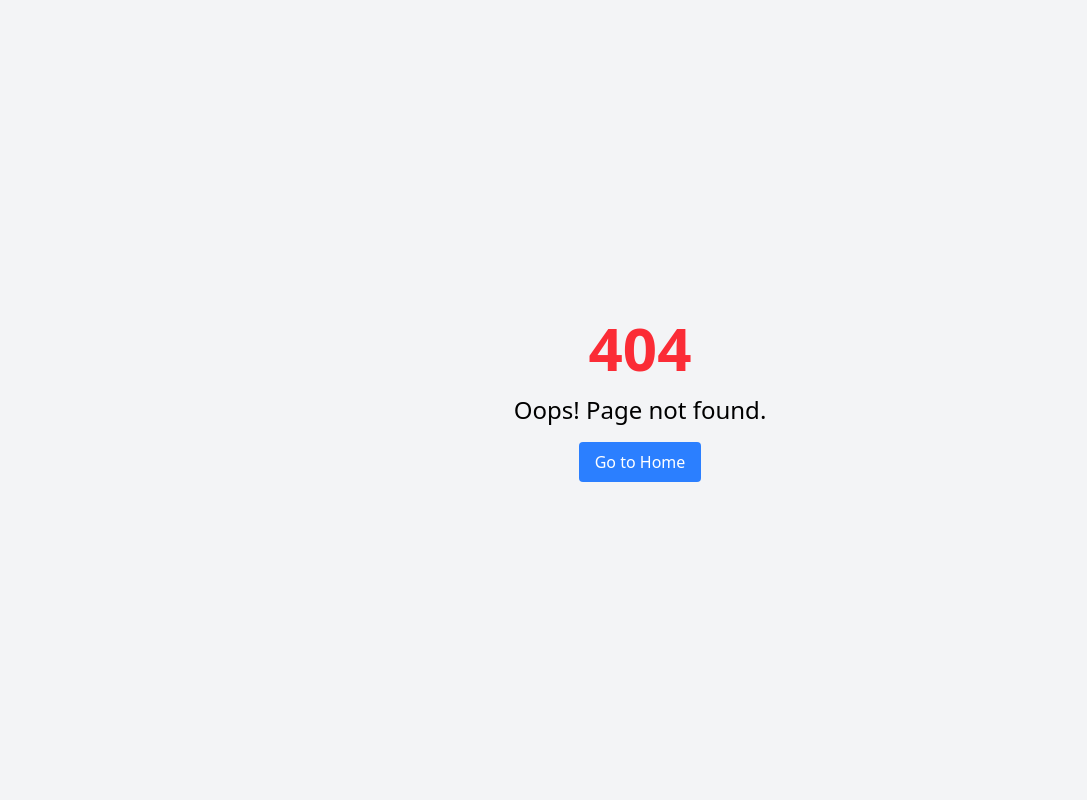
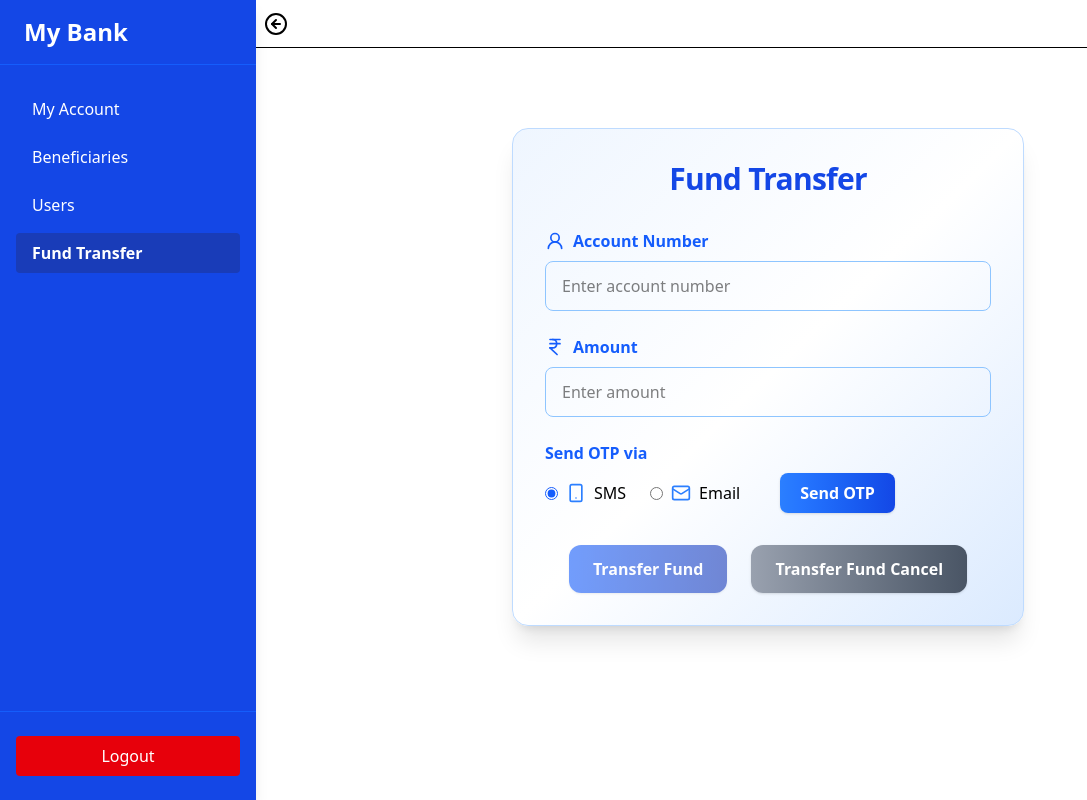
Before and after one commit to vasanth842000/MyBank-App, a React (Vite) app: page /fund-transfer in a window 1280 px wide. Before the commit this address had no page. Shown: the whole page, without its empty margins (0-1087 px from the left). Built offline with nearby package versions, Linux system fonts and the light colour scheme.

Commit message:
fund transfer screen added

```diff
--- a/src/App.tsx
+++ b/src/App.tsx
@@ -8,6 +8,7 @@ import AccountDetails from "./screens/AccountDetails";
 import Loader from "./components/shared/Loader";
 import NotFound from "./NotFound";
 import Users from "./screens/Users";
+import FundTransfer from "./screens/FundTransfer";
 
 function App() {
   const { token, user } = useSelector((state: RootState) => state.auth);
@@ -22,6 +23,7 @@ function App() {
               <Route element={<AccountDetails />} index />
               <Route element={<Beneficiary />} path="/beneficiaries" />
               <Route element={<Users />} path="/users" />
+              <Route element={<FundTransfer />} path="/fund-transfer" />
             </Route>
             <Route element={<NotFound />} path="*" />
           </Routes>
--- a/src/components/appSidebar/AppSidebar.tsx
+++ b/src/components/appSidebar/AppSidebar.tsx
@@ -35,6 +35,9 @@ export function AppSidebar() {
         <NavLink to="/users" className={linkClasses}>
           Users
         </NavLink>
+        <NavLink to="/fund-transfer" className={linkClasses}>
+          Fund Transfer
+        </NavLink>
       </nav>
 
       {/* Logout at bottom */}
--- /dev/null
+++ b/src/screens/FundTransfer.tsx
@@ -0,0 +1,143 @@
+import React, { useState } from "react";
+import { Mail, Smartphone, KeyRound, User2, DollarSign, IndianRupee } from "lucide-react";
+
+const FundTransfer = () => {
+  const [amount, setAmount] = useState("");
+  const [account, setAccount] = useState("");
+  const [otp, setOtp] = useState("");
+  const [otpSent, setOtpSent] = useState(false);
+  const [otpMethod, setOtpMethod] = useState("sms");
+
+  const handleSendOtp = () => {
+    setOtpSent(true);
+    alert(`OTP sent via ${otpMethod.toUpperCase()}`);
+  };
+
+  const handleTransfer = (e: React.FormEvent) => {
+    e.preventDefault();
+    alert(`Transferring ${amount} to account ${account} with OTP ${otp}`);
+  };
+
+  const handleCancel = () => {
+    setAmount("");
+    setAccount("");
+    setOtp("");
+    setOtpSent(false);
+    setOtpMethod("sms");
+  };
+
+  return (
+    <section className="max-w-lg mx-auto mt-16 p-8 bg-gradient-to-br from-blue-50 via-white to-blue-100 rounded-2xl shadow-xl border border-blue-200">
+      <h2 className="text-3xl font-extrabold text-blue-700 mb-8 text-center tracking-tight">
+        Fund Transfer
+      </h2>
+      <form onSubmit={handleTransfer} className="space-y-6">
+        <div>
+          <label className="block mb-2 font-semibold text-blue-600 flex items-center gap-2">
+            <User2 className="w-5 h-5" />
+            Account Number
+          </label>
+          <input
+            type="text"
+            className="w-full border border-blue-300 rounded-lg px-4 py-3 focus:outline-none focus:ring-2 focus:ring-blue-400 transition"
+            value={account}
+            onChange={(e) => setAccount(e.target.value)}
+            required
+            placeholder="Enter account number"
+          />
+        </div>
+        <div>
+          <label className="block mb-2 font-semibold text-blue-600 flex items-center gap-2">
+            <IndianRupee className="w-5 h-5" />
+            Amount
+          </label>
+          <input
+            type="number"
+            className="w-full border border-blue-300 rounded-lg px-4 py-3 focus:outline-none focus:ring-2 focus:ring-blue-400 transition"
+            value={amount}
+            onChange={(e) => setAmount(e.target.value)}
+            required
+            placeholder="Enter amount"
+          />
+        </div>
+        <div>
+          <label className="block mb-2 font-semibold text-blue-600">
+            Send OTP via
+          </label>
+          <div className="flex gap-6 items-center">
+            <label className="flex items-center gap-2 cursor-pointer">
+              <input
+                type="radio"
+                name="otpMethod"
+                value="sms"
+                checked={otpMethod === "sms"}
+                onChange={() => setOtpMethod("sms")}
+                className="accent-blue-600"
+              />
+              <Smartphone className="w-5 h-5 text-blue-500" />
+              SMS
+            </label>
+            <label className="flex items-center gap-2 cursor-pointer">
+              <input
+                type="radio"
+                name="otpMethod"
+                value="email"
+                checked={otpMethod === "email"}
+                onChange={() => setOtpMethod("email")}
+                className="accent-blue-600"
+              />
+              <Mail className="w-5 h-5 text-blue-500" />
+              Email
+            </label>
+            <button
+              type="button"
+              className={`bg-gradient-to-r from-blue-500 to-blue-700 text-white px-5 py-2 rounded-lg shadow hover:scale-105 transition ml-4 font-semibold ${
+                otpSent ? "opacity-60 cursor-not-allowed" : ""
+              }`}
+              onClick={handleSendOtp}
+              disabled={otpSent}
+            >
+              Send OTP
+            </button>
+          </div>
+        </div>
+        {otpSent && (
+          <div>
+            <label className="block mb-2 font-semibold text-blue-600 flex items-center gap-2">
+              <KeyRound className="w-5 h-5" />
+              Enter OTP
+            </label>
+            <input
+              type="text"
+              className="w-full border border-blue-300 rounded-lg px-4 py-3 focus:outline-none focus:ring-2 focus:ring-blue-400 transition"
+              value={otp}
+              onChange={(e) => setOtp(e.target.value)}
+              required
+              placeholder="Enter OTP"
+            />
+          </div>
+        )}
+        <div className="flex gap-6 justify-center mt-8">
+          <button
+            type="submit"
+            className={`bg-gradient-to-r from-blue-600 to-blue-800 text-white px-6 py-3 rounded-xl font-bold shadow hover:scale-105 transition ${
+              !otpSent ? "opacity-60 cursor-not-allowed" : ""
+            }`}
+            disabled={!otpSent}
+          >
+            Transfer Fund
+          </button>
+          <button
+            type="button"
+            className="bg-gradient-to-r from-gray-400 to-gray-600 text-white px-6 py-3 rounded-xl font-bold shadow hover:scale-105 transition"
+            onClick={handleCancel}
+          >
+            Transfer Fund Cancel
+          </button>
+        </div>
+      </form>
+    </section>
+  );
+};
+
+export default FundTransfer;
```
